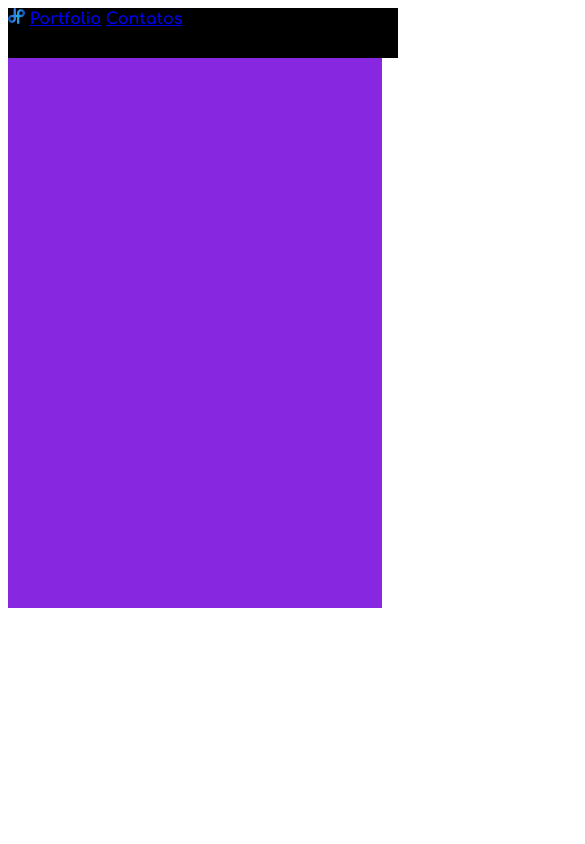
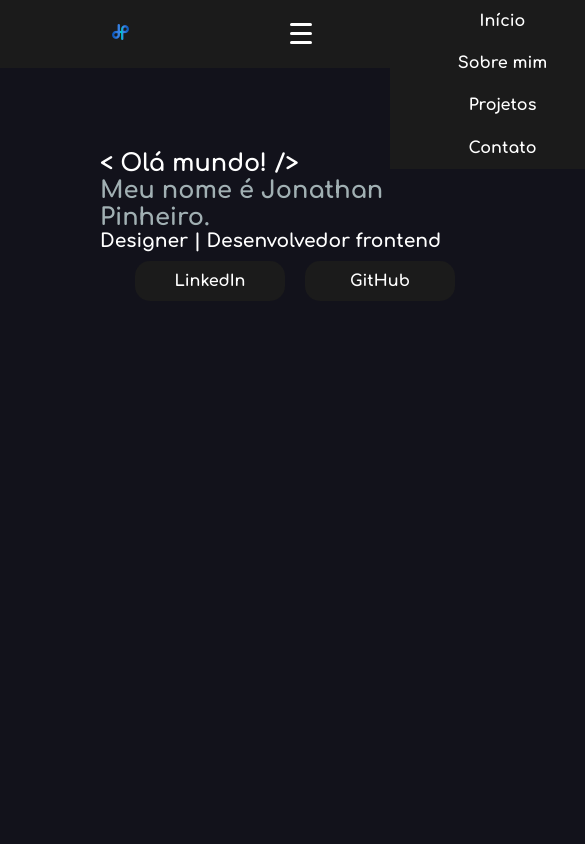
Before and after one commit to jonathanpinheiro/Portfolio-pessoal, a plain HTML site: page index.html in a window 390 px wide. Shown: the top 844 px of the page, 585 px wide, since content can reach past the window. Drawn offline with Linux system fonts and the light colour scheme.

Commit message:
version 1.2

```diff
--- /dev/null
+++ b/header.js
@@ -0,0 +1,39 @@
+class MobileNavbar {
+  constructor(mobileMenu, navList, navItem) {
+    this.mobileMenu = document.querySelector(mobileMenu);
+    this.navList = document.querySelector(navList);
+    this.navItem = document.querySelectorAll(navItem);
+    this.activeClass = "active";
+    this.handleClick = this.handleClick.bind(this);
+  }
+
+  animateLinks() {
+    this.navItem.forEach((link, index) => {
+      link.style.animation
+        ? (link.style.animation = "")
+        : (link.style.animation = `navLinkFade 0.2s ease forwards ${
+            index / 7 + 0.3
+          }s`);
+    });
+  }
+
+  handleClick() {
+    this.navList.classList.toggle(this.activeClass);
+    this.mobileMenu.classList.toggle(this.activeClass);
+    this.animateLinks();
+  }
+
+  addClickEvent() {
+    this.mobileMenu.addEventListener("click", this.handleClick);
+  }
+
+  init() {
+    if (this.mobileMenu) {
+      this.addClickEvent();
+    }
+    return this;
+  }
+}
+
+const mobileNavbar = new MobileNavbar(".mobileMenu", ".navList", ".navList a");
+mobileNavbar.init();
--- a/index.html
+++ b/index.html
@@ -1,31 +1,91 @@
 <!DOCTYPE html>
 <html lang="pt-Br">
   <head>
-    <meta charset="UTF-8">
-    <meta http-equiv="X-UA-Compatible" content="IE=edge">
-    <meta name="viewport" content="width=device-width, initial-scale=1.0">
-    <link rel="stylesheet" href="styles.css">
+    <meta charset="UTF-8" />
+    <meta http-equiv="X-UA-Compatible" content="IE=edge" />
+    <meta name="viewport" content="width=device-width, initial-scale=1.0" />
+    <link rel="stylesheet" href="styles.css" />
     <link rel="preconnect" href="https://fonts.googleapis.com" />
     <link rel="preconnect" href="https://fonts.gstatic.com" crossorigin />
-    <link href="https://fonts.googleapis.com/css2?family=Comfortaa:wght@700&display=swap" rel="stylesheet" />
+    <link
+      href="https://fonts.googleapis.com/css2?family=Comfortaa:wght@700&display=swap"
+      rel="stylesheet"
+    />
     <link rel="icon" href="img/jp favicon.png" type="image/x-icon" />
-    <title>Sobre mim</title>
+
+    <title>Jonathan Pinheiro</title>
   </head>
+
+  <body>
     <header>
-    <div class="Nav-bar">
-        <a href="'página inicial'"> <img src="img/jp favicon.png"></a>
-        <a href="http://" target="_blank">Portfolio</a>
-        <a href="contatos">Contatos</a>
-        <a></a>
+      <nav class="navigationBar" id="navBar">
+        <a href="#Start"><img class="logo" src="img/jp favicon.png" /></a>
 
+        <div class="navList">
+          <a href="#Start" class="navItem">Início</a>
+          <a href="#About" class="navItem">Sobre mim</a>
+          <a href="#Projects" class="navItem">Projetos</a>
+          <a href="#Social" class="navItem">Contato</a>
         </div>
 
+        <div>
+          <div class="mobileMenu">
+            <div class="line1"></div>
+            <div class="line2"></div>
+            <div class="line3"></div>
+          </div>
+        </div>
+      </nav>
     </header>
-<div class="banner">
 
+    <script src="header.js"></script>
+
+    <section class="homeSection" id="Start">
+      <div class="helloWorld">
+        <h1>< Olá mundo! /></h1>
+        <h2 style="color: #a1b0b3">Meu nome é Jonathan Pinheiro.</h2>
+        <h3>Designer | Desenvolvedor frontend</h3>
       </div>
-<div></div>
-<body>
 
+      <div class="homeLink">
+        <a
+          class="btn"
+          target="blank"
+          href="https://www.linkedin.com/in/jonathan-pinheiro-97687a16a"
+          >LinkedIn</a
+        >
+
+        <a class="btn" target="blank" href="https://github.com/jonathanpinheiro"
+          >GitHub</a
+        >
+      </div>
+    </section>
+    <section class="Sobre" id="About">
+      <div class="Apresentação">
+        <h1>Sobre mim</h1>
+        <p>
+          Tenho 21 anos, estou formado em Análise e desenvolvimento de sistemas
+          pela Unifael. Por volta dos meus 15 anos atuo como designer
+          freelancer. Atualmente estou me aventurando no mundo do
+          desenvolvimento Web.
+        </p>
+        <h1>Áreas de interesse</h1>
+        <ul>
+          <li>Web design</li>
+          <li>UX design</li>
+          <li>Landing pages</li>
+          <li>Interfaces</li>
+        </ul>
+      </div>
+      <div class="Experiência"></div>
+    </section>
+
+    <section class="Projetos" id="Projects"></section>
+
+    <section class="Contato" id="Social"></section>
   </body>
-</html>
+  <!--
+  <footer>
+    <p>Desenvolvido por Jonathan Pinheiro</p>
+  </footer>
+--></html>
--- a/styles.css
+++ b/styles.css
@@ -1,27 +1,169 @@
+@import url(https://fonts.googleapis.com/css2?family=Comfortaa:wght@700&display=swap);
 * {
-    padding: 0;
-    border: 0;
+  padding: 0;
+  border: 0;
+  margin: 0;
+  font-family: "Comfortaa";
+  font-weight: 700;
+}
 
+h1,
+h2,
+h3,
+p,
+a,
+li,
+button {
+  color: #ffffff;
+}
+a {
+  margin-left: 30px;
+  transition: 0.3s;
+  text-decoration: none;
+}
+
+a:hover {
+  opacity: 0.7;
+}
+a.logo img {
+  cursor: pointer;
+}
+.navigationBar {
+  background-color: #1b1b1b;
+  display: flex;
+  align-items: center;
+  height: 8vh;
+  justify-content: space-around;
+}
+header {
+  position: fixed;
+  top: 0;
+  width: 100%;
+  z-index: 10;
+}
+.navList {
+  list-style: none;
+  display: flex;
+}
+.mobileMenu {
+  cursor: pointer;
+  display: none;
+}
+
+.navigationBar a {
+  float: left;
+  display: block;
+  text-align: center;
+
+  font-size: 16px;
+  padding: 5px 10px;
+  border-radius: 5px;
+  cursor: pointer;
+}
+.navigationBar a:hover {
+  opacity: 0.5;
+}
+
+.mobileMenu div {
+  width: 22px;
+  height: 3px;
+  background: #fff;
+  margin: 6px;
+  border-radius: 2px;
+}
+
+@media (max-width: 999px) {
+  body {
     overflow-x: hidden;
-    font-family: "Comfortaa";
-    font-weight: 700;
   }
-header{
-  margin-top: 0;
-    padding-top: 0;
-    background-color: black;
-    height: 50px;
-    width: 100vw;
+  .navList {
     position: absolute;
+    top: 0;
+    right: 0;
+    width: 50vw;
+    height: 20vh;
+    background: #1b1b1b;
+    flex-direction: column;
+    align-items: center;
+    justify-content: space-around;
+    transform: translateX(100%);
+    transition: transform 0.3s ease-in;
+  }
+  .navList a {
+    margin-left: 30px;
+  }
+  .mobileMenu {
+    display: block;
+  }
 }
-.banner{
-  padding-top: 50px;
-  height: 500px;
-  margin-top: 50px;
+
+.navList.active {
+  transform: translateX(0);
+  padding-top: 70px;
+  height: 20vh;
+  width: 50vw;
+  display: flex;
+}
+@keyframes navLinkFade {
+  from {
+    opacity: 0;
+    transform: translateX(10px);
+  }
+  to {
+    opacity: 1;
+    transform: translateX(0);
+  }
+}
+.mobileMenu.active .line1 {
+  transform: rotate(-45deg) translate(-3px, 8px);
+}
+
+.mobileMenu.active .line2 {
+  opacity: 0;
+}
+
+.mobileMenu.active .line3 {
+  transform: rotate(45deg) translate(-3px, -8px);
+}
+body {
+  background-color: #12121b;
+  overflow-x: hidden;
+}
+.homeSection {
+  padding: 100px;
+}
+.homeLink {
+  display: flex;
+}
+.btn {
+  cursor: pointer;
+  display: flex;
+  position: relative;
+  align-items: center;
+  justify-content: center;
+  background-color: #1b1b1b;
+  border-radius: 15px;
+  height: 40px;
+  width: 150px;
+  margin: 10px;
+}
+.homeSection {
+  height: 100vh;
+  width: 100vw;
+  display: block;
   margin-left: auto;
   margin-right: auto;
+  justify-items: center;
+  justify-content: center;
+  align-items: center;
+  padding-top: 150px;
+  background-color: #12121b;
+}
+
+footer {
+  padding-bottom: 0;
+  height: 70px;
+  align-items: center;
   position: relative;
-  background-color: rgb(135, 40, 224);
-  width: 1080px;
-
+  background-color: #1b1b1b;
 }
```
Lines whose indentation alone changed are shown as unchanged.
